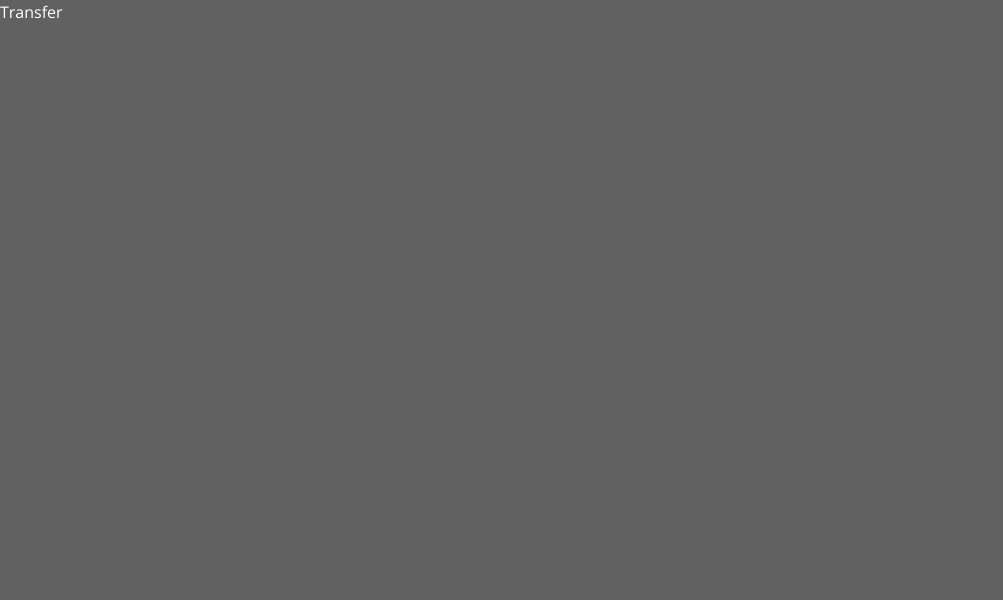
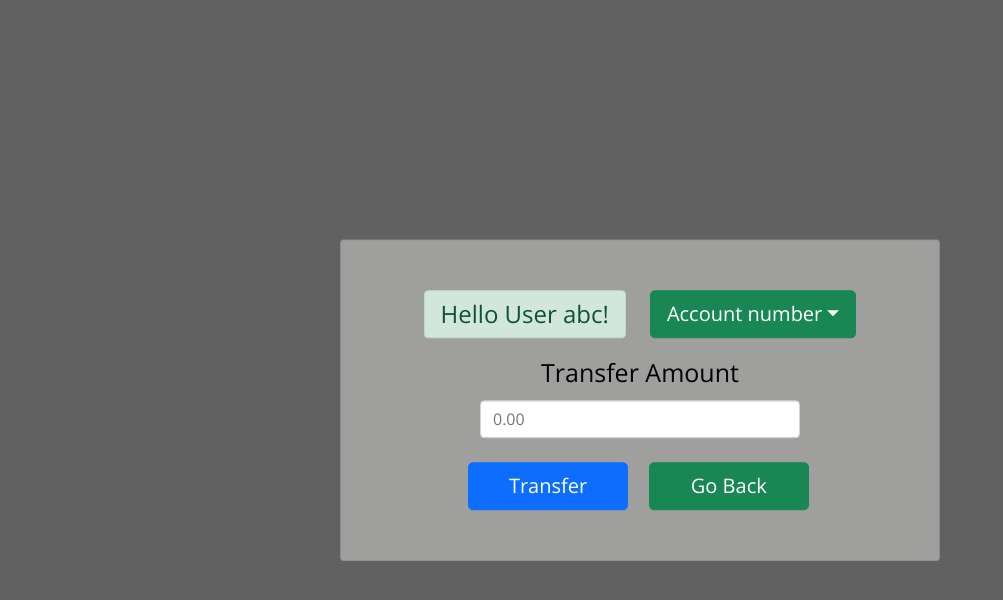
Before and after one commit to omalk98/fullstack-spring-react-bank, a React (Vite) app in the folder frontend/: page /customer/transfer in a window 1280 px wide. Shown: the top 600 px of the page, without its empty margins (0-1003 px from the left). Built offline with nearby package versions, Linux system fonts and the light colour scheme; sample sign-in values are in the browser's storage.

Commit message:
updated frontend views

```diff
--- a/frontend/index.html
+++ b/frontend/index.html
@@ -4,7 +4,7 @@
     <meta charset="UTF-8" />
     <link rel="icon" type="image/svg+xml" href="/src/favicon.svg" />
     <meta name="viewport" content="width=device-width, initial-scale=1.0" />
-    <title>Vite App</title>
+    <title>Bank App</title>
   </head>
   <body style="background-color: #616161">
     <div id="root"></div>
--- a/frontend/src/App.jsx
+++ b/frontend/src/App.jsx
@@ -8,6 +8,12 @@ import Balance from './components/Balance/Balance';
 import ProtectedRoute from './components/ProtectedRoute/ProtectedRoute';
 import Transfer from './components/Transfer/Transfer';
 import { BrowserRouter as Router, Routes, Route } from 'react-router-dom';
+
+//the login page will make an api call to
+//obtain all the customer data like name, username, account numbers,
+//and balance
+//we will set the state(loggedInCustomer)
+//of App component to the
 
 //add nav bar if necessary
 function App() {
--- a/frontend/src/components/Customer/Customer.jsx
+++ b/frontend/src/components/Customer/Customer.jsx
@@ -31,14 +31,15 @@ export default function Customer() {
     <Container fluid style={{ ...styleForHorizontalCenter }}>
       <Row>
         <Col>
-          {/* <Paper elevation={24} style={paperStyle}> */}
           <Card style={paperStyle}>
+            <div style={{ color: 'black' }}>
               <h1>Hello {user}!</h1>
               <br />
               <h2>Welcome to our banking app!</h2>
               <br />
               <h3>What has brought you here!</h3>
               <br />
+            </div>
             <Button
               href={`/customer/deposit`}
               variant='primary'
@@ -83,7 +84,6 @@ export default function Customer() {
             >
               Logout
             </Button>
-            {/* </Paper> */}
           </Card>
         </Col>
       </Row>
--- a/frontend/src/components/Deposit/Deposit.jsx
+++ b/frontend/src/components/Deposit/Deposit.jsx
@@ -7,10 +7,11 @@ import {
   Button,
   Container,
   Card,
+  DropdownButton,
+  Dropdown,
+  Alert,
 } from 'react-bootstrap';
 
-//validate if the input is a number
-export default function Deposit() {
 const paperStyle = {
   padding: '50px 20px',
   width: 600,
@@ -25,57 +26,95 @@ export default function Deposit() {
   textAlign: 'center',
 };
 
-  const [validated, setValidated] = useState(false);
+//validate if the input is a number
+export default function Deposit() {
+  const [amount, setAmount] = useState(0.0);
+  const [accountNumbers, setAccountNumbers] = useState([123, 456, 789]);
+  const [error, setError] = useState('');
+  const [variant, setVariant] = useState('danger');
 
   const handleSubmit = (event) => {
     event.preventDefault();
-    const form = event.currentTarget;
-    console.log(event.target[0].value);
-    if (form.checkValidity() === false) {
-      event.preventDefault();
-      event.stopPropagation();
+
+    if (isNaN(event.target[0].value)) {
+      setVariant('danger');
+      setError('Please enter a number for deposit amount.');
+    } else {
+      //make an api call to deposit
+      //depending on the response, show a message
+      //saying that the deposit was successful
+      //setError('Deposit Successful');
+      setError('Deposit Successful');
+      setVariant('success');
+      setAmount(event.target[0].value);
     }
-    setValidated(true);
   };
 
   return (
     <Container fluid style={{ ...styleForHorizontalCenter }}>
-      <Row>
-        <Col>
       <Card style={{ ...paperStyle }}>
-            <Form noValidate validated={validated} onSubmit={handleSubmit}>
-              <Form.Group md='3' controlId='validationCustomWithdrawalAmount'>
-                <Form.Label style={{ fontSize: '25px' }}>
+        <Form onSubmit={handleSubmit}>
+          <Form.Group md='3'>
+            <Form.Label style={{ fontSize: '25px', color: 'black' }}>
               Deposit Amount
             </Form.Label>
-                <InputGroup hasValidation>
-                  <div style={{ width: '20rem' }} className='m-auto'>
+            <br />
+            <br />
+            <InputGroup>
+              <Row style={{ paddingLeft: '12%' }}>
+                <Col>
                   <Form.Control
                     type='text'
-                      placeholder='0.00'
                     aria-describedby='inputGroupPrepend'
                     required
+                    value={amount}
+                    onChange={(e) => {
+                      setAmount(e.target.value);
+                      setError('');
+                    }}
                   />
-                    <Form.Control.Feedback
-                      type='invalid'
-                      style={{ fontSize: '25px' }}
+                  <br />
+                </Col>
+                <Col>
+                  <DropdownButton
+                    key='primary'
+                    id={`dropdown-variants-secondary`}
+                    variant='success'
+                    title='Account number'
+                    style={{ textAlign: 'right' }}
                   >
-                      Please enter a deposit amount.
-                    </Form.Control.Feedback>
-                  </div>
+                    {accountNumbers.map((accountNumber) => (
+                      <Dropdown.Item
+                        eventKey={accountNumber}
+                        key={accountNumber}
+                      >
+                        {accountNumber}
+                      </Dropdown.Item>
+                    ))}
+                  </DropdownButton>
+                </Col>
+              </Row>
             </InputGroup>
           </Form.Group>
+          {error && (
+            <Alert
+              style={{ width: '23rem' }}
+              className='m-auto'
+              variant={variant}
+            >
+              {error}
+            </Alert>
+          )}
           <br />
           <Button variant='primary' type='submit' size='lg'>
             Deposit
           </Button>{' '}
+          &nbsp; &nbsp; &nbsp;
           <Button href={`/customer`} variant='success' size='lg'>
             Go Back
           </Button>
         </Form>
       </Card>
-        </Col>
-      </Row>
     </Container>
   );
 }
--- a/frontend/src/components/Login/Login.scss
+++ b/frontend/src/components/Login/Login.scss
@@ -3,13 +3,13 @@
 $borderRadius: 1px;
 $offset: 150%;
 $inputHeight: 63px;
-$transitionEasing: cubic-bezier(.36,1,.62,.98);
+$transitionEasing: cubic-bezier(0.36, 1, 0.62, 0.98);
 
-$background1: #433B7C;
-$background2: #2C497F;
+$background1: #433b7c;
+$background2: #2c497f;
 
 // $yellow: #FF6542;
-$yellow: #ED6A5E;
+$yellow: #ed6a5e;
 
 @mixin box-shadow($props...) {
   -webkit-box-shadow: $props;
@@ -29,7 +29,10 @@ $yellow: #ED6A5E;
   transition: $transition;
 }
 
-html, body, .container, #app {
+html,
+body,
+.container,
+#app {
   width: 100%;
   height: 100%;
 }
@@ -48,9 +51,15 @@ body {
   right: 0;
   height: 100%;
   overflow-y: scroll;
-    background-image: url('https://unsplash.it/1366/768?image=568');
+  background-image: url('https://images.unsplash.com/photo-1501167786227-4cba60f6d58f?ixlib=rb-1.2.1&ixid=MnwxMjA3fDB8MHxwaG90by1wYWdlfHx8fGVufDB8fHx8&auto=format&fit=crop&w=2070&q=80');
+  background-attachment: fixed;
+  background-size: auto 100%;
+  background-position: center;
   background-repeat: no-repeat;
-    background-size: cover;
+
+  //   background-size: cover; /* <------ */
+  //   background-repeat: no-repeat;
+  //   background-position: center center;
 }
 
 .form-block-wrapper {
@@ -59,13 +68,13 @@ body {
   left: 0;
   right: 0;
   height: 100%;
-    @include transition(all .85s ease-in-out);
+  @include transition(all 0.85s ease-in-out);
   &--is-login {
-        opacity: .92;
+    opacity: 0.92;
     background-color: $background2;
   }
   &--is-signup {
-        opacity: .94;
+    opacity: 0.94;
     background-color: $background1;
   }
 }
@@ -75,10 +84,10 @@ body {
   margin: 100px auto 0;
   width: 285px;
   padding: 25px;
-    background: rgba(255, 255, 255, .13);
+  background: rgba(255, 255, 255, 0.13);
   border-radius: 2 * $borderRadius;
   color: #fff;
-    @include box-shadow(0px 0px 16px 9px rgba(0,0,0,0.07));
+  @include box-shadow(0px 0px 16px 9px rgba(0, 0, 0, 0.07));
   box-sizing: content-box !important;
 }
 
@@ -95,7 +104,7 @@ body {
   span {
     font-size: 13px;
     font-weight: 300;
-        color: rgba(255,255,255,.65);
+    color: rgba(255, 255, 255, 0.65);
   }
 }
 
@@ -103,10 +112,10 @@ body {
   height: 2 * $inputHeight;
   position: relative;
   margin-bottom: 2px;
-    @include transition(all .25s $transitionEasing .3s);
+  @include transition(all 0.25s $transitionEasing 0.3s);
   .form-block--is-signup & {
     height: 6 * $inputHeight;
-        @include transition(all .5s $transitionEasing .2s);
+    @include transition(all 0.5s $transitionEasing 0.2s);
   }
 }
 
@@ -128,8 +137,8 @@ body {
   font-size: 16px;
   padding: 14px 10px;
   margin-bottom: 15px;
-    background: rgba(255,255,255,.25);
-    border: 1px solid rgba(255,255,255,.1);
+  background: rgba(255, 255, 255, 0.25);
+  border: 1px solid rgba(255, 255, 255, 0.1);
   border-radius: $borderRadius;
   &:focus {
     outline: none;
@@ -155,7 +164,12 @@ body {
 
 @for $i from 1 through 6 {
   .form-group__input:nth-of-type(#{$i}) {
-        @include transition(transform .35s $transitionEasing $i*.085s, opacity .3s ease-in-out .2s, background .15s ease-in-out, border .3s ease-in-out);
+    @include transition(
+      transform 0.35s $transitionEasing $i * 0.085s,
+      opacity 0.3s ease-in-out 0.2s,
+      background 0.15s ease-in-out,
+      border 0.3s ease-in-out
+    );
   }
 }
 
@@ -174,14 +188,14 @@ body {
   background-image: none;
   border: none;
   border-radius: 2 * $borderRadius;
-    @include transition(all .2s ease-in-out);
-    @include box-shadow(0px 0px 13px 8px rgba(0,0,0,0.1));
+  @include transition(all 0.2s ease-in-out);
+  @include box-shadow(0px 0px 13px 8px rgba(0, 0, 0, 0.1));
   &--primary {
     background: $yellow;
     color: #fff;
   }
   &:hover {
-        @include box-shadow(0px 0px 18px 15px rgba(0,0,0,0.15));
+    @include box-shadow(0px 0px 18px 15px rgba(0, 0, 0, 0.15));
   }
 }
 
@@ -189,7 +203,7 @@ body {
   width: 100%;
 }
 
-input[type="checkbox"] {
+input[type='checkbox'] {
   display: none;
   + label {
     &:before {
@@ -200,7 +214,7 @@ input[type="checkbox"] {
       right: 0;
       width: 43px;
       height: 8px;
-            background: rgba(255, 255, 255, .4);
+      background: rgba(255, 255, 255, 0.4);
       cursor: pointer;
       @include border-radius(50px);
     }
@@ -215,8 +229,8 @@ input[type="checkbox"] {
       background: $yellow;
       cursor: pointer;
       @include border-radius(50%);
-            @include box-shadow(1px 1px 0px 0px rgba(0,0,0,0.15));
-            @include transition(all .3s ease-in-out);
+      @include box-shadow(1px 1px 0px 0px rgba(0, 0, 0, 0.15));
+      @include transition(all 0.3s ease-in-out);
     }
   }
   &:checked + label:after {
@@ -224,30 +238,34 @@ input[type="checkbox"] {
   }
 }
 
-::-webkit-input-placeholder { /* Chrome/Opera/Safari */
+::-webkit-input-placeholder {
+  /* Chrome/Opera/Safari */
   font-weight: 300;
-    color: rgba(255, 2505, 255, .5);
+  color: rgba(255, 2505, 255, 0.5);
 }
-::-moz-placeholder { /* Firefox 19+ */
+::-moz-placeholder {
+  /* Firefox 19+ */
   font-weight: 300;
-    color: rgba(255, 255, 255, .5);
+  color: rgba(255, 255, 255, 0.5);
 }
-:-ms-input-placeholder { /* IE 10+ */
+:-ms-input-placeholder {
+  /* IE 10+ */
   font-weight: 300;
-    color: rgba(255, 255, 255, .5);
+  color: rgba(255, 255, 255, 0.5);
 }
-:-moz-placeholder { /* Firefox 18- */
+:-moz-placeholder {
+  /* Firefox 18- */
   font-weight: 300;
-    color: rgba(255, 255, 255, .5);
+  color: rgba(255, 255, 255, 0.5);
 }
 
 .tooltip {
   padding: 7px;
   @include border-radius(1px);
-    background: rgba(0,0,0,.5);
+  background: rgba(0, 0, 0, 0.5);
   color: #fff;
   font-size: 12px;
   position: absolute;
   top: -10px;
-    right: 0
+  right: 0;
 }
--- a/frontend/src/components/Transfer/Transfer.jsx
+++ b/frontend/src/components/Transfer/Transfer.jsx
@@ -1,7 +1,137 @@
-import React from 'react';
-
+import React, { useState } from 'react';
+import {
+  Row,
+  Col,
+  Form,
+  InputGroup,
+  Button,
+  Container,
+  Card,
+  DropdownButton,
+  Dropdown,
+  Alert,
+} from 'react-bootstrap';
 //add a button to go back to customer page
 
+//validate the input
 export default function Transfer() {
-  return <div>Transfer</div>;
+  const [validated, setValidated] = useState(false);
+
+  const handleSubmit = (event) => {
+    event.preventDefault();
+    const form = event.currentTarget;
+    console.log(event.target[0].value);
+    if (form.checkValidity() === false) {
+      event.preventDefault();
+      event.stopPropagation();
+    }
+    setValidated(true);
+  };
+
+  const paperStyle = {
+    padding: '50px 20px',
+    width: 600,
+    margin: '20px auto',
+    backgroundColor: '#9fa09e',
+  };
+
+  const styleForHorizontalCenter = {
+    position: 'absolute',
+    top: '50%',
+    transform: 'translateY(-50%)',
+    // textAlign: 'center',
+  };
+
+  return (
+    <Container fluid style={{ ...styleForHorizontalCenter }}>
+      {/* <Col> */}
+      <Card style={{ ...paperStyle }}>
+        <Row className='m-auto'>
+          <Col style={{}}>
+            <Alert
+              variant='success'
+              style={{
+                height: '3rem',
+              }}
+            >
+              <Alert.Heading style={{ marginTop: '-7px' }}>
+                Hello User abc!
+              </Alert.Heading>
+            </Alert>
+          </Col>
+          <Col>
+            <DropdownButton
+              //as={ButtonGroup}
+              key='primary'
+              id={`dropdown-variants-secondary`}
+              variant='success'
+              title='Account number'
+              size='lg'
+              style={{ textAlign: 'right' }}
+            >
+              <Dropdown.Item eventKey='1'>123</Dropdown.Item>
+              <Dropdown.Item eventKey='2'>012</Dropdown.Item>
+              <Dropdown.Item eventKey='3' /*active*/>345</Dropdown.Item>
+              <Dropdown.Item eventKey='4'>453</Dropdown.Item>
+            </DropdownButton>
+          </Col>
+        </Row>
+        <Form
+          noValidate
+          validated={validated}
+          onSubmit={handleSubmit}
+          className='m-auto'
+        >
+          <Row>
+            <Form.Group
+              md='3'
+              controlId='validationCustomWithdrawalAmount'
+              style={{ textAlign: 'center' }}
+            >
+              <Form.Label style={{ fontSize: '25px', color: 'black' }}>
+                Transfer Amount
+              </Form.Label>
+              <InputGroup hasValidation>
+                <div style={{ width: '20rem' }}>
+                  <Form.Control
+                    type='text'
+                    placeholder='0.00'
+                    aria-describedby='inputGroupPrepend'
+                    required
+                  />
+                  <Form.Control.Feedback
+                    type='invalid'
+                    style={{ fontSize: '25px' }}
+                  >
+                    Please enter a deposit amount.
+                  </Form.Control.Feedback>
+                </div>
+              </InputGroup>
+            </Form.Group>
+          </Row>
+          <br />
+          <Row>
+            <Button
+              variant='primary'
+              type='submit'
+              size='lg'
+              style={{ width: '10rem' }}
+            >
+              Transfer
+            </Button>{' '}
+            &nbsp; &nbsp; &nbsp;
+            <Button
+              href={`/customer`}
+              variant='success'
+              size='lg'
+              style={{ width: '10rem' }}
+            >
+              Go Back
+            </Button>
+          </Row>
+        </Form>
+      </Card>
+      {/* </Col> */}
+    </Container>
+  );
 }
--- a/frontend/src/components/Withdraw/Withdraw.jsx
+++ b/frontend/src/components/Withdraw/Withdraw.jsx
@@ -7,14 +7,11 @@ import {
   Button,
   Container,
   Card,
+  DropdownButton,
+  Dropdown,
+  Alert,
 } from 'react-bootstrap';
 
-
-//validate if the input is a number
-//validate if customer has enough money to withdraw
-//validate if the amount is not greater than the balance
-//validate if the amount is not greater than the max withdraw amount
-export default function Withdraw() {
 const paperStyle = {
   padding: '50px 20px',
   width: 600,
@@ -29,57 +26,99 @@ export default function Withdraw() {
   textAlign: 'center',
 };
 
-  const [validated, setValidated] = useState(false);
+//validate if the input is a number
+//validate if customer has enough money to withdraw
+//validate if the amount is not greater than the balance
+//validate if the amount is not greater than the max withdraw amount
+export default function Withdraw() {
+  const [amount, setAmount] = useState(0.0);
+  const [accountNumbers, setAccountNumbers] = useState([123, 456, 789]);
+  const [error, setError] = useState('');
+  const [variant, setVariant] = useState('danger');
 
   const handleSubmit = (event) => {
     event.preventDefault();
-    const form = event.currentTarget;
-    console.log(event.target[0].value);
-    if (form.checkValidity() === false) {
-      event.preventDefault();
-      event.stopPropagation();
+
+    if (isNaN(event.target[0].value)) {
+      setVariant('danger');
+      setError('Please enter a number for deposit amount.');
+    } else {
+      //make an api call to deposit
+      //depending on the response, show a message
+      //saying that the deposit was successful
+      //setError('Deposit Successful');
+      setError('Deposit Successful');
+      setVariant('success');
+      setAmount(event.target[0].value);
     }
-    setValidated(true);
   };
 
   return (
     <Container fluid style={{ ...styleForHorizontalCenter }}>
-      <Row>
-        <Col>
       <Card style={{ ...paperStyle }}>
-            <Form noValidate validated={validated} onSubmit={handleSubmit}>
-              <Form.Group md='3' controlId='validationCustomWithdrawalAmount'>
-                <Form.Label style={{ fontSize: '25px' }}>
+        <Form onSubmit={handleSubmit}>
+          <Form.Group md='3'>
+            <Form.Label style={{ fontSize: '25px', color: 'black' }}>
               Withdrawal Amount
             </Form.Label>
-                <InputGroup hasValidation>
-                  <div style={{ width: '20rem' }} className='m-auto'>
+            <br />
+            <br />
+            <InputGroup>
+              <Row style={{ paddingLeft: '15%' }}>
+                <Col>
                   <Form.Control
                     type='text'
                     placeholder='0.00'
                     aria-describedby='inputGroupPrepend'
                     required
+                    value={amount}
+                    onChange={(e) => {
+                      setAmount(e.target.value);
+                      setError('');
+                    }}
                   />
-                    <Form.Control.Feedback
-                      type='invalid'
-                      style={{ fontSize: '25px' }}
+                  <br />
+                </Col>
+                <Col>
+                  <DropdownButton
+                    key='primary'
+                    id={`dropdown-variants-secondary`}
+                    variant='success'
+                    title='Account number'
+                    style={{ textAlign: 'right' }}
                   >
-                      Please enter a withdrawal amount.
-                    </Form.Control.Feedback>
-                  </div>
+                    {accountNumbers.map((accountNumber) => (
+                      <Dropdown.Item
+                        eventKey={accountNumber}
+                        key={accountNumber}
+                      >
+                        {accountNumber}
+                      </Dropdown.Item>
+                    ))}
+                  </DropdownButton>
+                </Col>
+              </Row>
             </InputGroup>
           </Form.Group>
+          {error && (
+            <Alert
+              style={{ width: '23rem' }}
+              className='m-auto'
+              variant={variant}
+            >
+              {error}
+            </Alert>
+          )}
           <br />
           <Button variant='primary' type='submit' size='lg'>
             Withdraw
           </Button>{' '}
+          &nbsp; &nbsp; &nbsp;
           <Button href={`/customer`} variant='success' size='lg'>
             Go Back
           </Button>
         </Form>
       </Card>
-        </Col>
-      </Row>
     </Container>
   );
 }
```
Also changed, not shown: 1 other file (tests, documents, lock files or other folders). Lines whose indentation alone changed are shown as unchanged.
